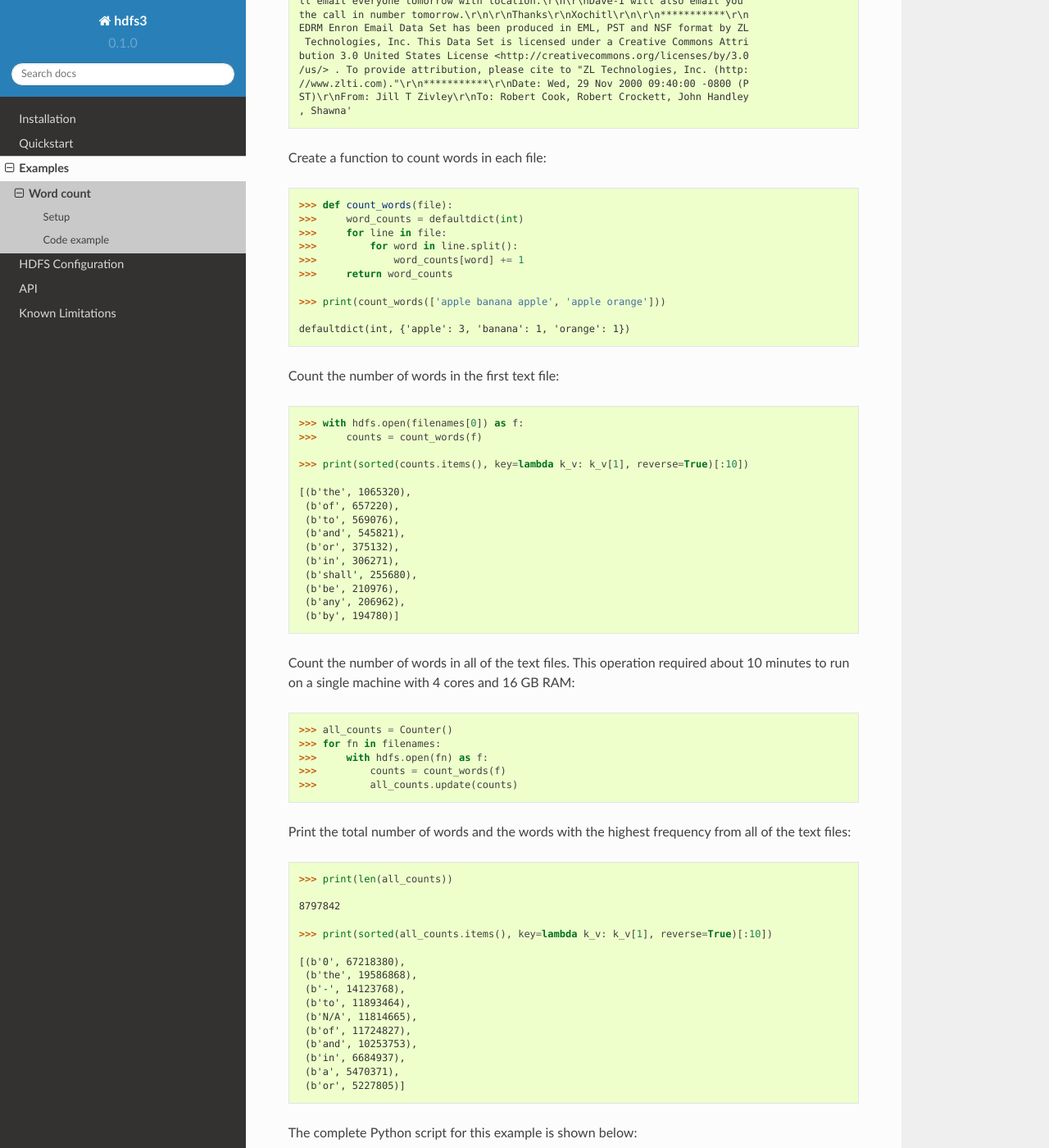
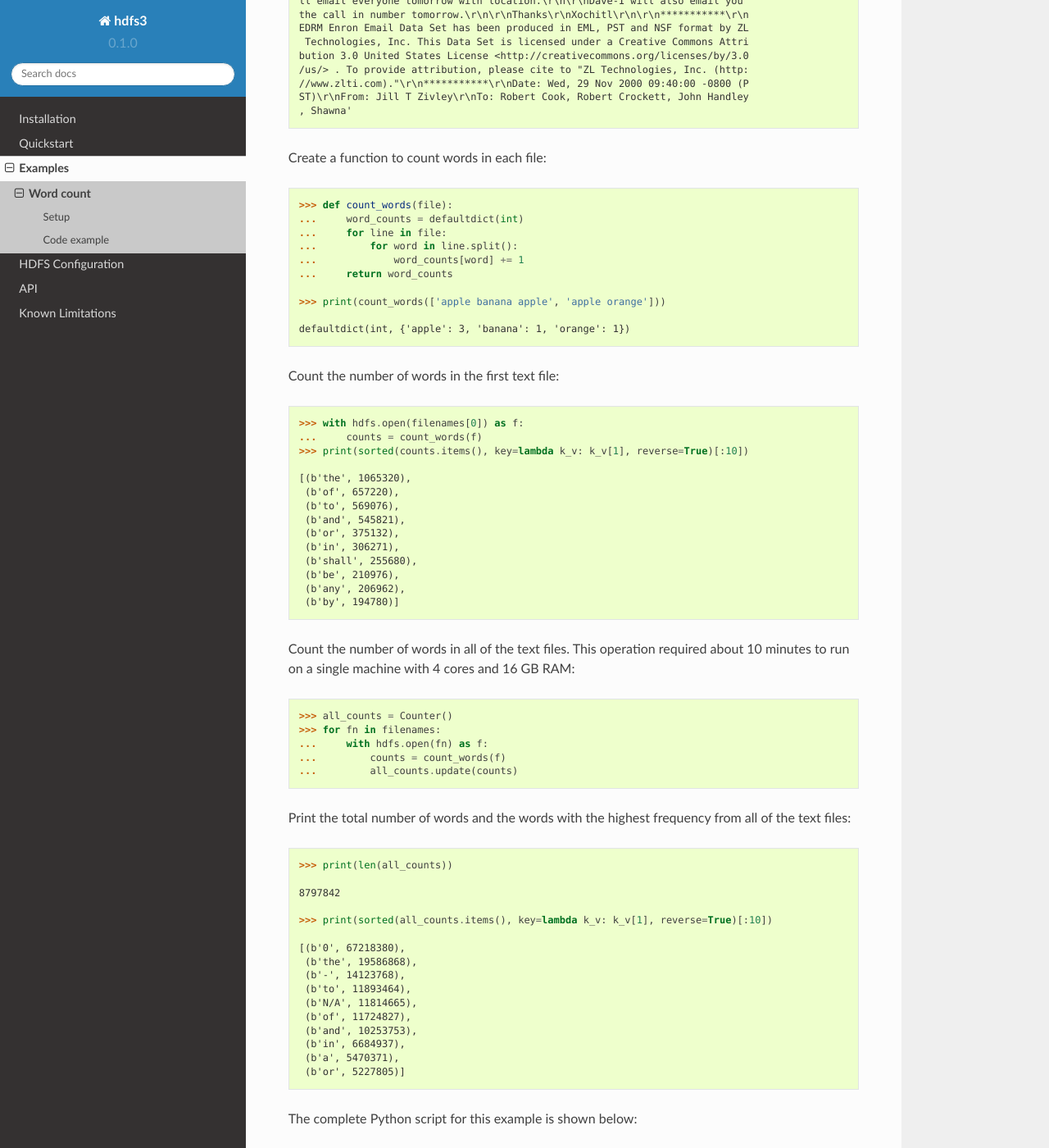
Before and after one commit to dask/hdfs3, a Sphinx documentation site: the page built from docs/source/examples/word-count.rst, in a window 1280 px wide and 1400 px high, scrolled down 1216 px. Shown: the whole window at 82% size. Built offline with Sphinx 7.4.7 and the Read the Docs theme 2.0.0, drawn with Linux system fonts in a browser that asks for light colours.

```diff
--- a/docs/source/examples/word-count.rst
+++ b/docs/source/examples/word-count.rst
@@ -73,11 +73,11 @@ Create a function to count words in each file:
 .. code-block:: python
 
    >>> def count_words(file):
-   >>>     word_counts = defaultdict(int)
-   >>>     for line in file:
-   >>>         for word in line.split():
-   >>>             word_counts[word] += 1
-   >>>     return word_counts
+   ...     word_counts = defaultdict(int)
+   ...     for line in file:
+   ...         for word in line.split():
+   ...             word_counts[word] += 1
+   ...     return word_counts
 
    >>> print(count_words(['apple banana apple', 'apple orange']))
 
@@ -88,8 +88,7 @@ Count the number of words in the first text file:
 .. code-block:: python
 
    >>> with hdfs.open(filenames[0]) as f:
-   >>>     counts = count_words(f)
-
+   ...     counts = count_words(f)
    >>> print(sorted(counts.items(), key=lambda k_v: k_v[1], reverse=True)[:10])
 
    [(b'the', 1065320),
@@ -110,9 +109,9 @@ about 10 minutes to run on a single machine with 4 cores and 16 GB RAM:
 
    >>> all_counts = Counter()
    >>> for fn in filenames:
-   >>>     with hdfs.open(fn) as f:
-   >>>         counts = count_words(f)
-   >>>         all_counts.update(counts)
+   ...     with hdfs.open(fn) as f:
+   ...         counts = count_words(f)
+   ...         all_counts.update(counts)
 
 Print the total number of words and the words with the highest frequency from
 all of the text files:
```
